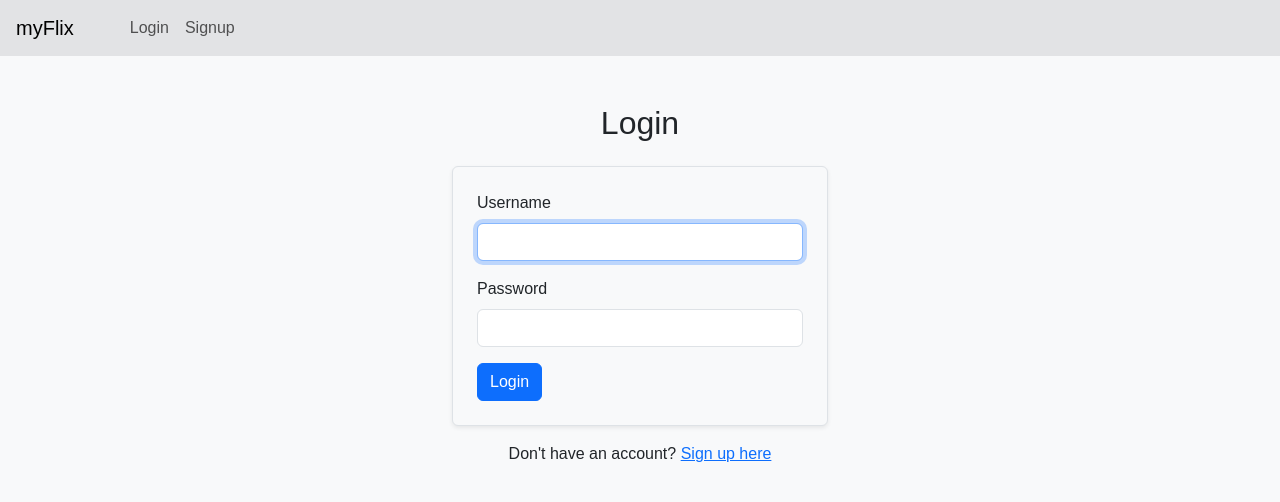
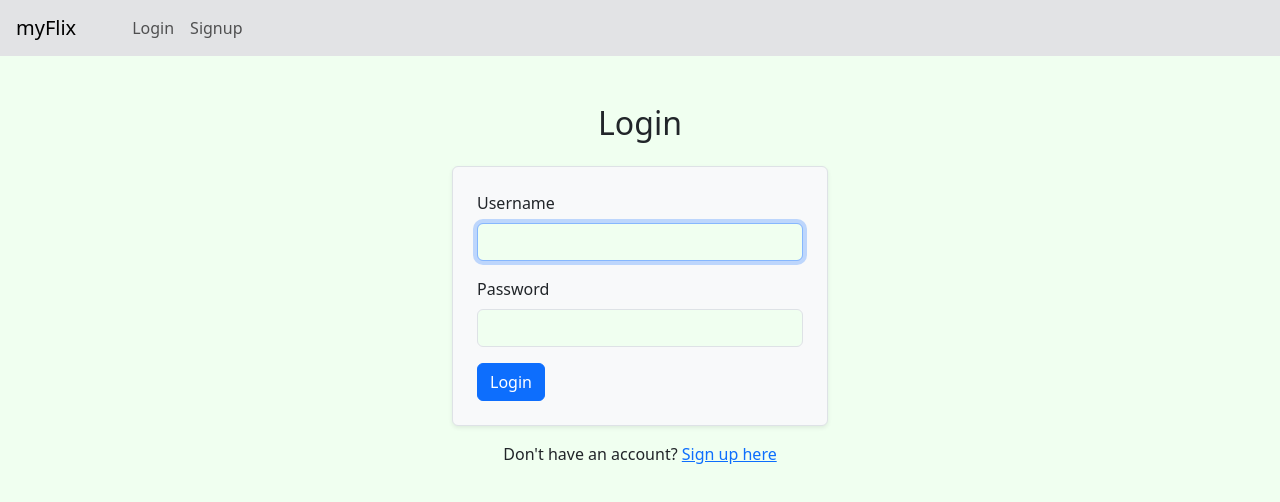
Before and after one commit to CreativeMarkus/myFlix-client-mf, a React (Vite) app: page /login in a window 1280 px wide. Shown: the top 502 px of the page. Built offline with nearby package versions, Linux system fonts and the light colour scheme.

Commit message:
Resolve merge conflicts: update dependencies, switch from SCSS to CSS, remove parcel cache

```diff
--- a/src/index.jsx
+++ b/src/index.jsx
@@ -2,12 +2,12 @@ import React from 'react';
 import { createRoot } from 'react-dom/client';
 import { BrowserRouter, Routes, Route, Navigate } from 'react-router-dom';
 import 'bootstrap/dist/css/bootstrap.min.css';
+import './theme.css';
 import MainView from './Components/main-view/main-view';
 import LoginView from './Components/login-view/login-view';
 import SignupView from './Components/signup-view/signup-view';
 import { ProfileView } from './Components/profile-view/profile-view';
 import MovieView from './Components/movie-view/movie-view';
-import './index.scss';
 import NavigationBar from './Components/navigation-bar/navigation-bar';
 
 const App = () => {
--- a/src/index.scss
+++ /dev/null
@@ -1,10 +0,0 @@
-@use "bootstrap/scss/bootstrap" as *;
-
-body {
-    font-family: Arial, sans-serif;
-    background-color: #f8f9fa;
-}
-
-.navbar {
-    background-color: #343a40;
-}
--- /dev/null
+++ b/src/theme.css
@@ -0,0 +1,11 @@
+/* src/theme.css */
+
+/* Bootstrap 5.3+ supports CSS variables, so override them here */
+:root {
+  --bs-primary: seagreen;
+  --bs-body-bg: honeydew;
+}
+
+body {
+  background-color: var(--bs-body-bg);
+}
```
Also changed, not shown: 1 other file (tests, documents, lock files or other folders).
